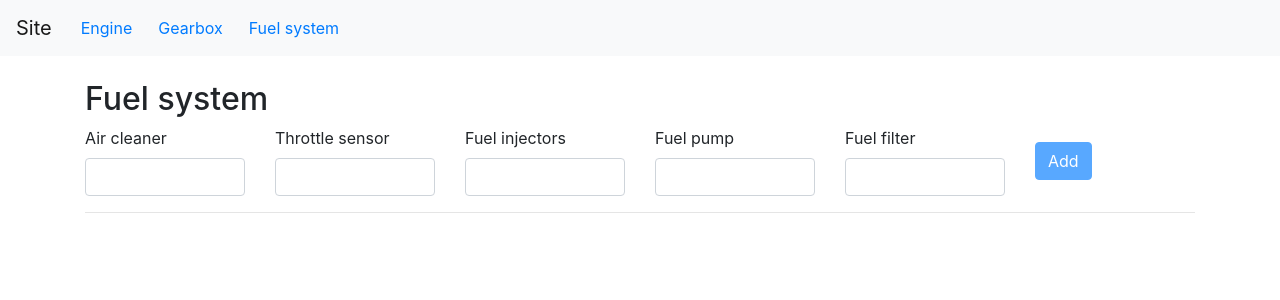
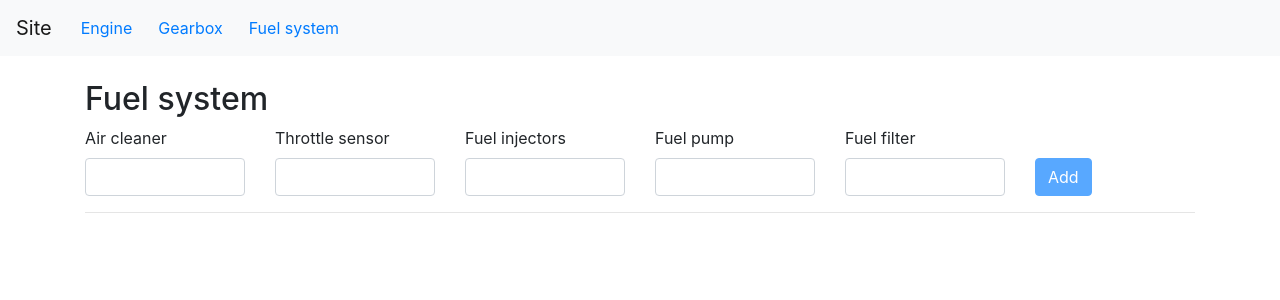
Before and after one commit to Airfix982/garbage, an Angular app in the folder digital-depaartment-application/: page /fuel in a window 1280 px wide. Shown: the top 300 px of the page. Built offline with nearby package versions, Linux system fonts and the light colour scheme.

Commit message:
fix: position of button on the page 2

```diff
--- a/digital-depaartment-application/src/app/fuel-module/fuel-module.component.css
+++ b/digital-depaartment-application/src/app/fuel-module/fuel-module.component.css
@@ -0,0 +1,4 @@
+.add-button
+{
+    margin-top: 2rem !important;
+}
--- a/digital-depaartment-application/src/app/fuel-module/fuel-module.component.html
+++ b/digital-depaartment-application/src/app/fuel-module/fuel-module.component.html
@@ -29,7 +29,7 @@
                         name="fuel_filter" required>
                 </div>
                 <div class="col-md-2">
-                    <button type="button" class="btn btn-primary mt-3" [disabled]="form.invalid" (click)="addfuel()">Add</button>
+                    <button type="button" class="btn btn-primary mt-4 add-button" [disabled]="form.invalid" (click)="addfuel()">Add</button>
                 </div>
             </div>
         </form>
```
